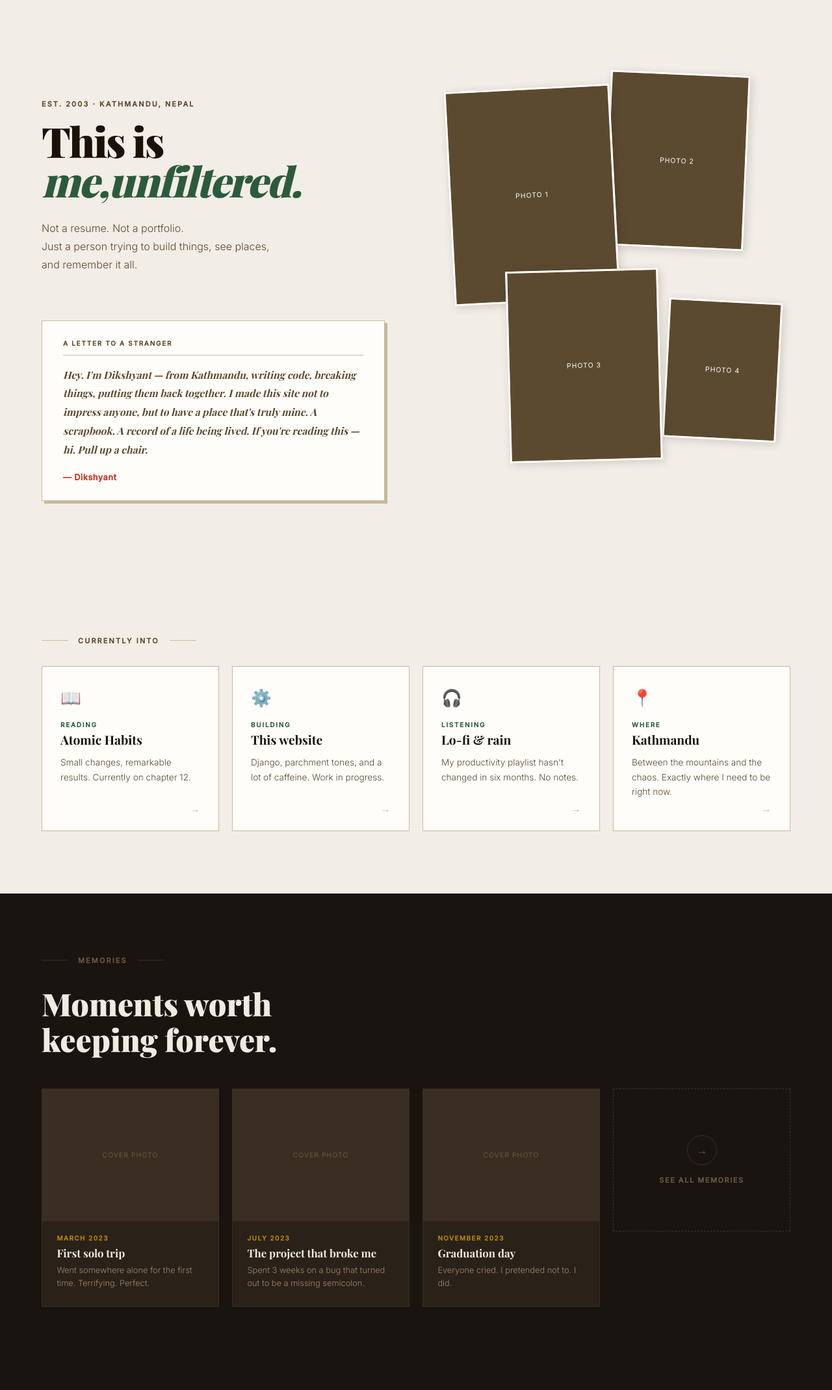
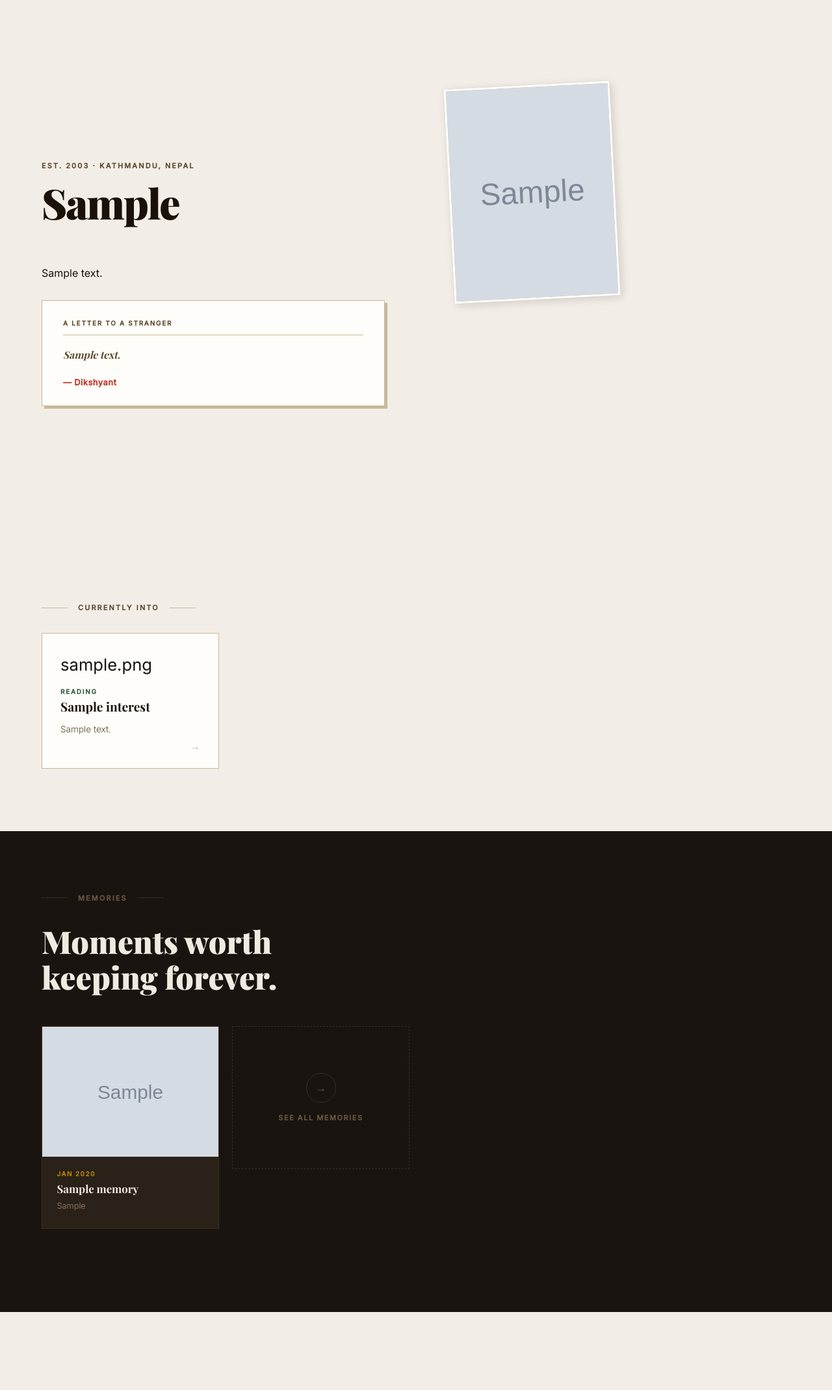
Before and after one commit to Dikashyanta/personal-site, a Django app: template templates/about/about.html in a window 1280 px wide. Shown: the part 96-2235 px from the top of the page at 65% size. After the commit the page ends 2115 px from the top, so only its background shows below. Run offline with Django 4.2, Linux system fonts and the light colour scheme; the template is opened without the code that fills it: values that come from a table or form of the project are taken from there, others are empty; tables that the repository leaves empty hold one stand-in row (values such as "Sample post"); grey boxes marked "Sample" are stand-in pictures.

Commit message:
add about section with models, views, templates, and URL routing

```diff
--- a/about/admin.py
+++ b/about/admin.py
@@ -15,7 +15,12 @@ class MemoryPhotoInline(admin.TabularInline):
 
 @admin.register(HeroSection)
 class HeroAdmin(admin.ModelAdmin):
+    fields = ['headline', 'intro_text', 'bio_letter']
     inlines = [CollagePhotoInline]
+
+@admin.register(CollagePhoto)
+class CollagePhotoAdmin(admin.ModelAdmin):
+    list_display = ['id', 'order']
 
 @admin.register(Interest)
 class InterestAdmin(admin.ModelAdmin):
--- a/about/models.py
+++ b/about/models.py
@@ -6,6 +6,7 @@ from django.db import models
 
 class HeroSection(models.Model):
     headline       = models.CharField(max_length=200)
+    intro_text     = models.TextField(default='Not a resume. Not a portfolio.\nJust a person trying to build things,\nsee places, and remember it all.')
     bio_letter     = models.TextField()
     photo_collage  = models.ManyToManyField('CollagePhoto')
 
--- /dev/null
+++ b/about/urls.py
@@ -0,0 +1,8 @@
+from django.urls import path
+from . import views
+
+app_name = 'about'
+
+urlpatterns = [
+    path('', views.about, name='about'),
+]
--- a/config/urls.py
+++ b/config/urls.py
@@ -23,6 +23,7 @@ from django.urls import include, path
 urlpatterns = [
     path('admin/', admin.site.urls),
     path('', include('core.urls')),
+    path('about/', include('about.urls')),
 ] + static(settings.MEDIA_URL, document_root=settings.MEDIA_ROOT)
 
 urlpatterns += staticfiles_urlpatterns()
--- a/templates/about/about.html
+++ b/templates/about/about.html
@@ -14,27 +14,16 @@
     <p class="about-tag">est. 2003 · Kathmandu, Nepal</p>
 
     <h1 class="about-headline">
-      This is<br>
-      <em>me,unfiltered.</em><br>
-
+      {{ hero.headline }}
     </h1>
 
     <p class="about-intro">
-      Not a resume. Not a portfolio.<br>
-      Just a person trying to build things,
-      see places, and remember it all.
+      {{ hero.intro_text|linebreaks }}
     </p>
 
     <!-- bio letter — overlaps collage on desktop -->
     <div class="bio-letter">
-      <p>
-        Hey. I'm Dikshyant — from Kathmandu,
-        writing code, breaking things, putting them back together.
-        I made this site not to impress anyone,
-        but to have a place that's truly mine.
-        A scrapbook. A record of a life being lived.
-        If you're reading this — hi. Pull up a chair.
-      </p>
+      <p>{{ hero.bio_letter }}</p>
       <div class="bio-letter-sig">— Dikshyant</div>
     </div>
   </div>
@@ -42,18 +31,11 @@
   <!-- Photo collage -->
   <div class="about-hero-right">
     <div class="collage">
-      <div class="collage-photo cp1">
-        <div class="ph">photo 1</div>
-      </div>
-      <div class="collage-photo cp2">
-        <div class="ph">photo 2</div>
-      </div>
-      <div class="collage-photo cp3">
-        <div class="ph">photo 3</div>
-      </div>
-      <div class="collage-photo cp4">
-        <div class="ph">photo 4</div>
-      </div>
+      {% for photo in hero.photo_collage.all %}
+        <div class="collage-photo cp{{ forloop.counter }}">
+          <img src="{{ photo.image.url }}" alt="Collage photo" style="width: 100%; height: 100%; object-fit: cover;">
+        </div>
+      {% endfor %}
     </div>
   </div>
 
@@ -66,46 +48,16 @@
   <div class="eyebrow">Currently into</div>
 
   <div class="interests-grid">
-
-    <a href="/about/interests/reading/" class="interest-card">
-      <span class="interest-icon">📖</span>
-      <div class="interest-category">Reading</div>
-      <div class="interest-title">Atomic Habits</div>
+    {% for interest in interests %}
+    <a href="/about/interests/{{ interest.category }}/" class="interest-card">
+      <span class="interest-icon">{{ interest.icon }}</span>
+      <div class="interest-category">{{ interest.category|title }}</div>
+      <div class="interest-title">{{ interest.title }}</div>
       <p class="interest-desc">
-        Small changes, remarkable results.
-        Currently on chapter 12.
+        {{ interest.description }}
       </p>
     </a>
-
-    <a href="/about/interests/building/" class="interest-card">
-      <span class="interest-icon">⚙️</span>
-      <div class="interest-category">Building</div>
-      <div class="interest-title">This website</div>
-      <p class="interest-desc">
-        Django, parchment tones, and a lot
-        of caffeine. Work in progress.
-      </p>
-    </a>
-
-    <a href="/about/interests/listening/" class="interest-card">
-      <span class="interest-icon">🎧</span>
-      <div class="interest-category">Listening</div>
-      <div class="interest-title">Lo-fi & rain</div>
-      <p class="interest-desc">
-        My productivity playlist hasn't
-        changed in six months. No notes.
-      </p>
-    </a>
-
-    <a href="/about/interests/where/" class="interest-card">
-      <span class="interest-icon">📍</span>
-      <div class="interest-category">Where</div>
-      <div class="interest-title">Kathmandu</div>
-      <p class="interest-desc">
-        Between the mountains and the chaos.
-        Exactly where I need to be right now.
-      </p>
-    </a>
+    {% endfor %}
 
   </div>
 </section>
@@ -120,41 +72,22 @@
   </h2>
 
   <div class="memories-grid">
-
-    <a href="/about/memories/first-solo-trip/" class="memory-card">
-      <div class="memory-cover-ph">cover photo</div>
+    {% for memory in memories %}
+    <a href="/about/memories/{{ memory.slug }}/" class="memory-card">
+      {% if memory.cover_image %}
+        <img src="{{ memory.cover_image.url }}" alt="{{ memory.title }}" class="memory-cover-ph" style="width: 100%; height: 200px; object-fit: cover;">
+      {% else %}
+        <div class="memory-cover-ph">cover photo</div>
+      {% endif %}
       <div class="memory-body">
-        <div class="memory-date">March 2023</div>
-        <div class="memory-title">First solo trip</div>
+        <div class="memory-date">{{ memory.date|date:"M Y" }}</div>
+        <div class="memory-title">{{ memory.title }}</div>
         <p class="memory-caption">
-          Went somewhere alone for the first time.
-          Terrifying. Perfect.
+          {{ memory.caption }}
         </p>
       </div>
     </a>
-
-    <a href="/about/memories/the-project-that-broke-me/" class="memory-card">
-      <div class="memory-cover-ph">cover photo</div>
-      <div class="memory-body">
-        <div class="memory-date">July 2023</div>
-        <div class="memory-title">The project that broke me</div>
-        <p class="memory-caption">
-          Spent 3 weeks on a bug that turned out
-          to be a missing semicolon.
-        </p>
-      </div>
-    </a>
-
-    <a href="/about/memories/graduation-day/" class="memory-card">
-      <div class="memory-cover-ph">cover photo</div>
-      <div class="memory-body">
-        <div class="memory-date">November 2023</div>
-        <div class="memory-title">Graduation day</div>
-        <p class="memory-caption">
-          Everyone cried. I pretended not to. I did.
-        </p>
-      </div>
-    </a>
+    {% endfor %}
 
     <a href="/about/memories/" class="memory-card-more">
       <div class="arrow-circle">→</div>
```
Also changed, not shown: about/views.py (+12 -1 lines), about/migrations/0001_initial.py (added), about/migrations/0002_herosection_intro_text.py (added).
